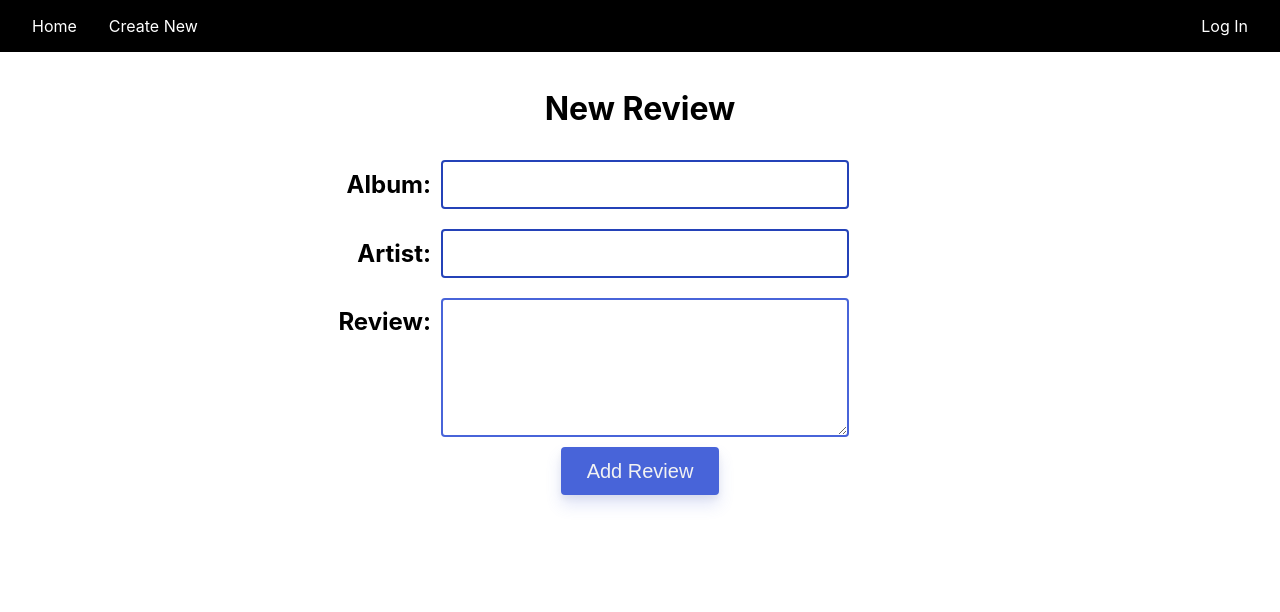
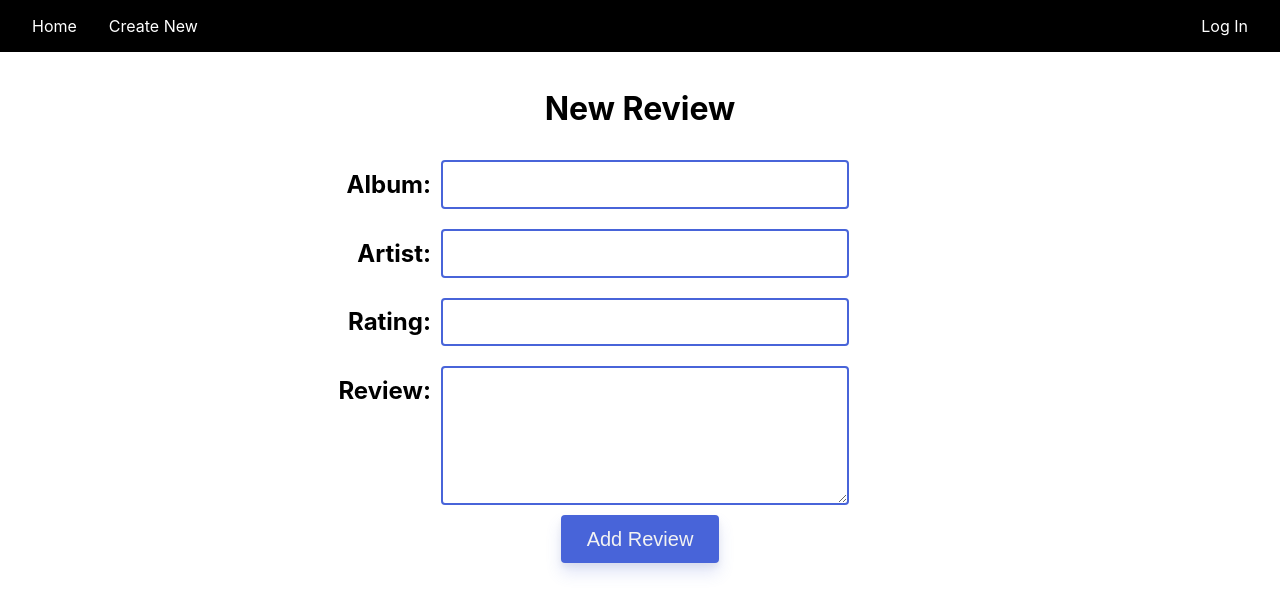
Before and after one commit to Sallaa/album-review, a React (Create React App) app in the folder client/: page /new in a window 1280 px wide. Shown: the top 612 px of the page. Built offline with nearby package versions, Linux system fonts and the light colour scheme.

Commit message:
add form works

```diff
--- a/client/src/Pages/New.jsx
+++ b/client/src/Pages/New.jsx
@@ -4,11 +4,10 @@ import {Link} from 'react-router-dom';
 import Button from '../components/button';
 import {auth} from '../firebase';
 import React, {useState} from 'react';
+import {Redirect} from 'react-router-dom';
 
 const input = css`
-  input[type='text'],
-  input[type='email'],
-  input[type='password'] {
+  input {
     border-style: solid;
     outline: none;
     width: 30%;
@@ -21,9 +20,7 @@ const input = css`
     transition-duration: 0.3s;
   }
 
-  input[type='text'],
-  input[type='email'],
-  input[type='password']:focus {
+  input:focus {
     border-color: rgb(36, 66, 184);
   }
 
@@ -99,8 +96,29 @@ const inline = css`
 `;
 
 export default () => {
-  // TODO states
+  const [album, setAlbum] = useState('');
+  const [artist, setArtist] = useState('');
+  const [rating, setRating] = useState(0);
+  const [review_body, setReview_Body] = useState('');
+  const [reviewer, setReviewer] = useState('Not Set');
 
+  const [leave, setLeave] = useState(false);
+
+  const addReview = (album, artist, rating, review_body, reviewer) => {
+    // TODO if checks
+    fetch('/createReview', {
+      method: 'POST',
+      headers: {
+        'Content-Type': 'application/json'
+      },
+      body: JSON.stringify({album, artist, rating, review_body, reviewer})
+    }).then((res) => res.text());
+    setLeave(true);
+  };
+
+  // TODO: check login
+  // TODO: validate form and feedback
+  // TODO: time added
   return (
     <div css={input}>
       <div css={input}>
@@ -108,23 +126,54 @@ export default () => {
         <form css={input}>
           <div css={inline}>
             <h2>Album:</h2>
-            <input name="album" type="text" />
+            <input
+              name="album"
+              type="text"
+              onChange={(e) => setAlbum(e.target.value)}
+            />
             <span></span>
           </div>
           {/* Reviewer info autofill based on login */}
           <div css={inline}>
             <h2>Artist:</h2>
-            <input name="artist" type="text" />
+            <input
+              name="artist"
+              type="text"
+              onChange={(e) => setArtist(e.target.value)}
+            />
+            <span></span>
+          </div>
+
+          <div css={inline}>
+            <h2>Rating:</h2>
+            <input
+              name="artist"
+              type="number"
+              min="0"
+              max="5"
+              step="0.1"
+              onChange={(e) => setRating(e.target.value)}
+            />
             <span></span>
           </div>
 
           <div css={inline}>
             <h2>Review:</h2>
-            <textarea name="review_body" cols="40" rows="5"></textarea>
+            <textarea
+              name="review_body"
+              cols="40"
+              rows="5"
+              onChange={(e) => setReview_Body(e.target.value)}></textarea>
             <span></span>
           </div>
-          <Button text={'Add Review'} />
+          <Button
+            text={'Add Review'}
+            onClick={(e) =>
+              addReview(album, artist, rating, review_body, reviewer)
+            }
+          />
         </form>
+        {leave ? <Redirect to={'/'} /> : ''}
       </div>
     </div>
   );
--- a/client/src/components/Reviews.jsx
+++ b/client/src/components/Reviews.jsx
@@ -6,6 +6,8 @@ import Card from './Card';
 
 export default () => {
   const [reviews, setReviews] = useState([]);
+
+  // TODO: time stamp, sort by time added
 
   const fetchReviews = () => {
     fetch('/getReviews')
```
